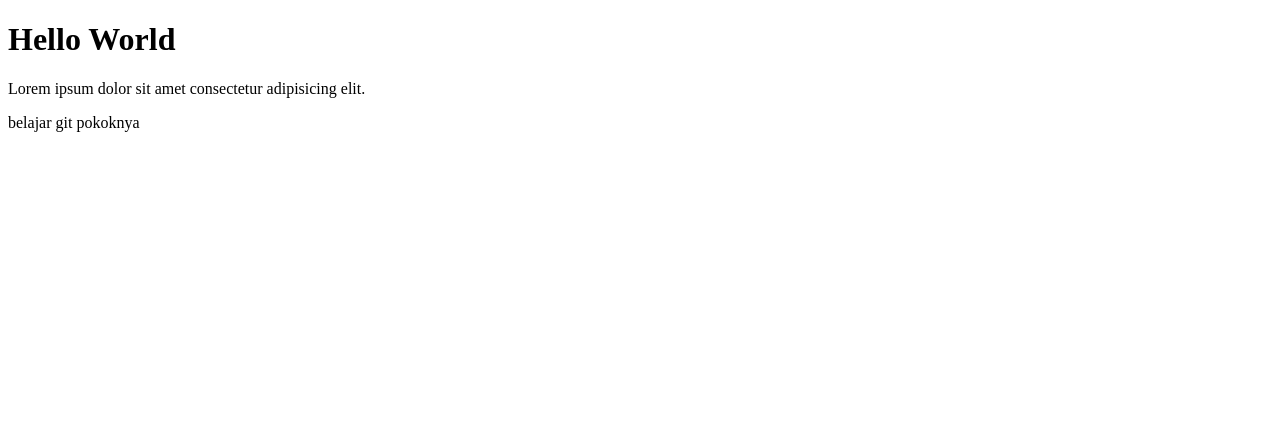
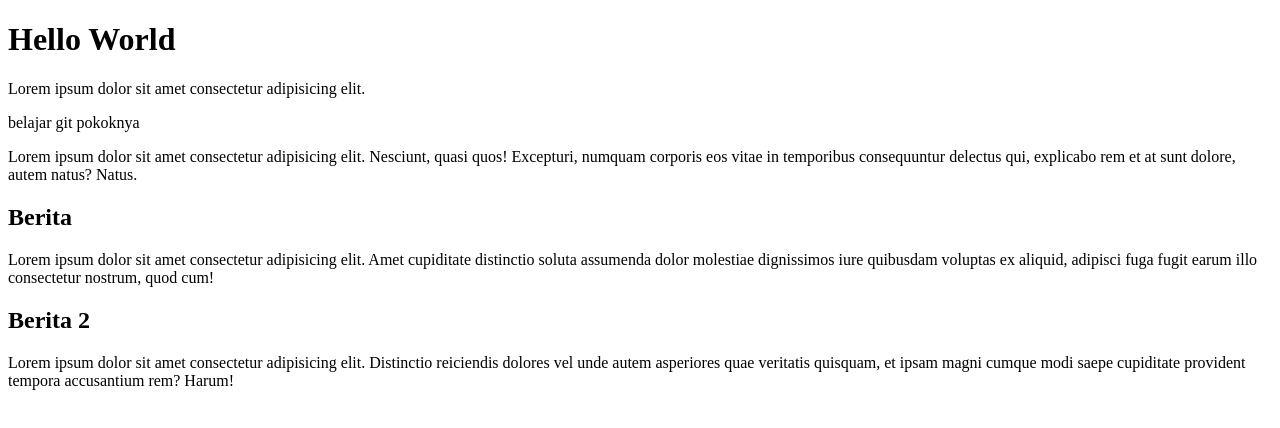
Before and after one commit to ariframadhan1702/Belajar-git, a plain HTML site: page belajar-git1.html in a window 1280 px wide. Drawn offline with Linux system fonts and the light colour scheme.

Commit message:
second modified adding second news

```diff
--- a/belajar-git1.html
+++ b/belajar-git1.html
@@ -9,5 +9,13 @@
     <h1>Hello World</h1>
     <p>Lorem ipsum dolor sit amet consectetur adipisicing elit.</p>
     <P>belajar git pokoknya</P>
-</body>
+    <div> <p>Lorem ipsum dolor sit amet consectetur adipisicing elit. Nesciunt, quasi quos! Excepturi, numquam corporis eos vitae in temporibus
+        consequuntur delectus qui, explicabo rem et at sunt dolore, autem natus? Natus.</p>
+       <h2>Berita</h2>
+       <p>Lorem ipsum dolor sit amet consectetur adipisicing elit. Amet cupiditate distinctio soluta assumenda dolor molestiae dignissimos
+            iure quibusdam voluptas ex aliquid, adipisci fuga fugit earum illo consectetur nostrum, quod cum!</p></div>
+    <h2>Berita 2</h2>
+    <p>Lorem ipsum dolor sit amet consectetur adipisicing elit. Distinctio reiciendis dolores vel unde autem asperiores quae veritatis quisquam, et ipsam magni cumque modi
+        saepe cupiditate provident tempora accusantium rem? Harum!</p>
+        </body>
 </html>
```
